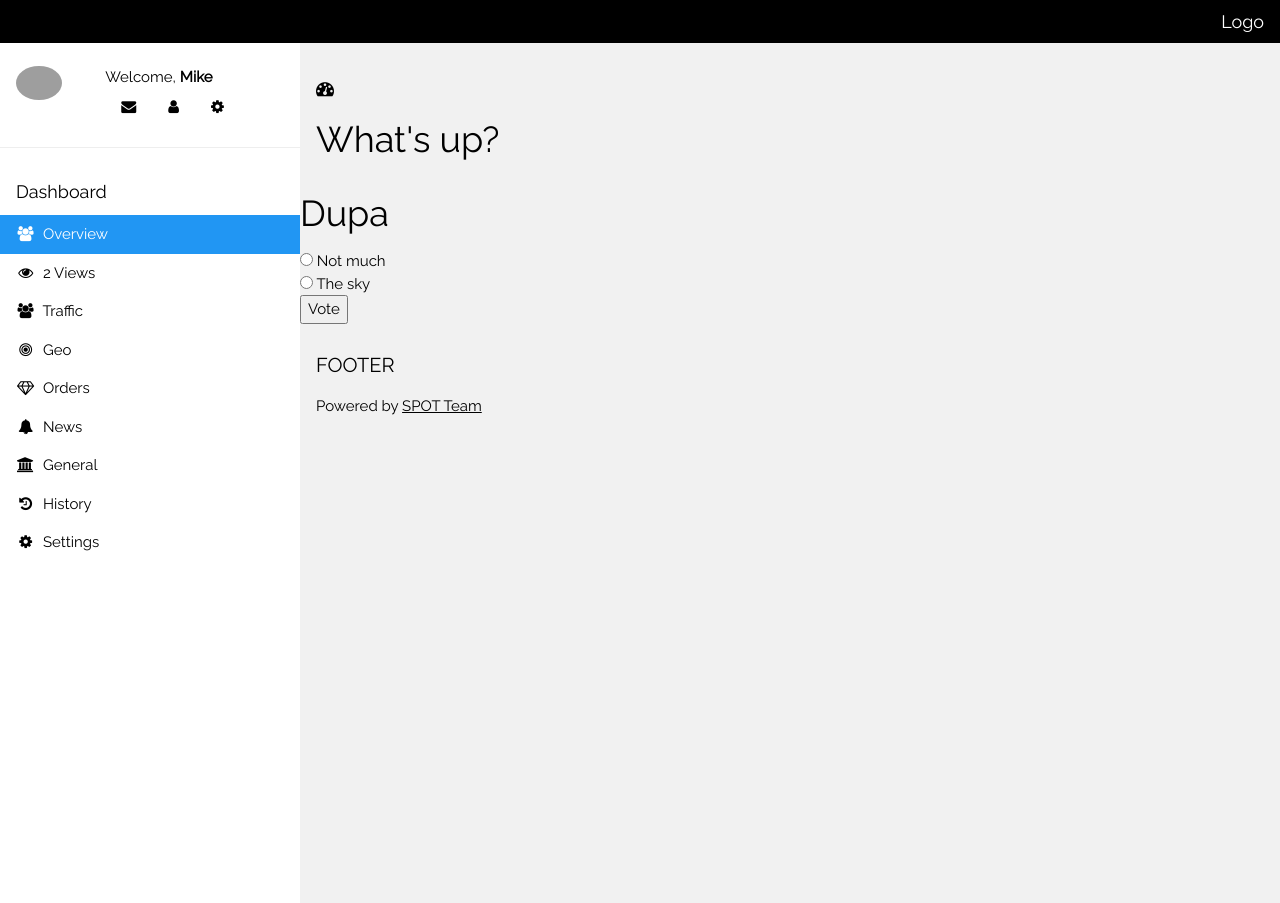
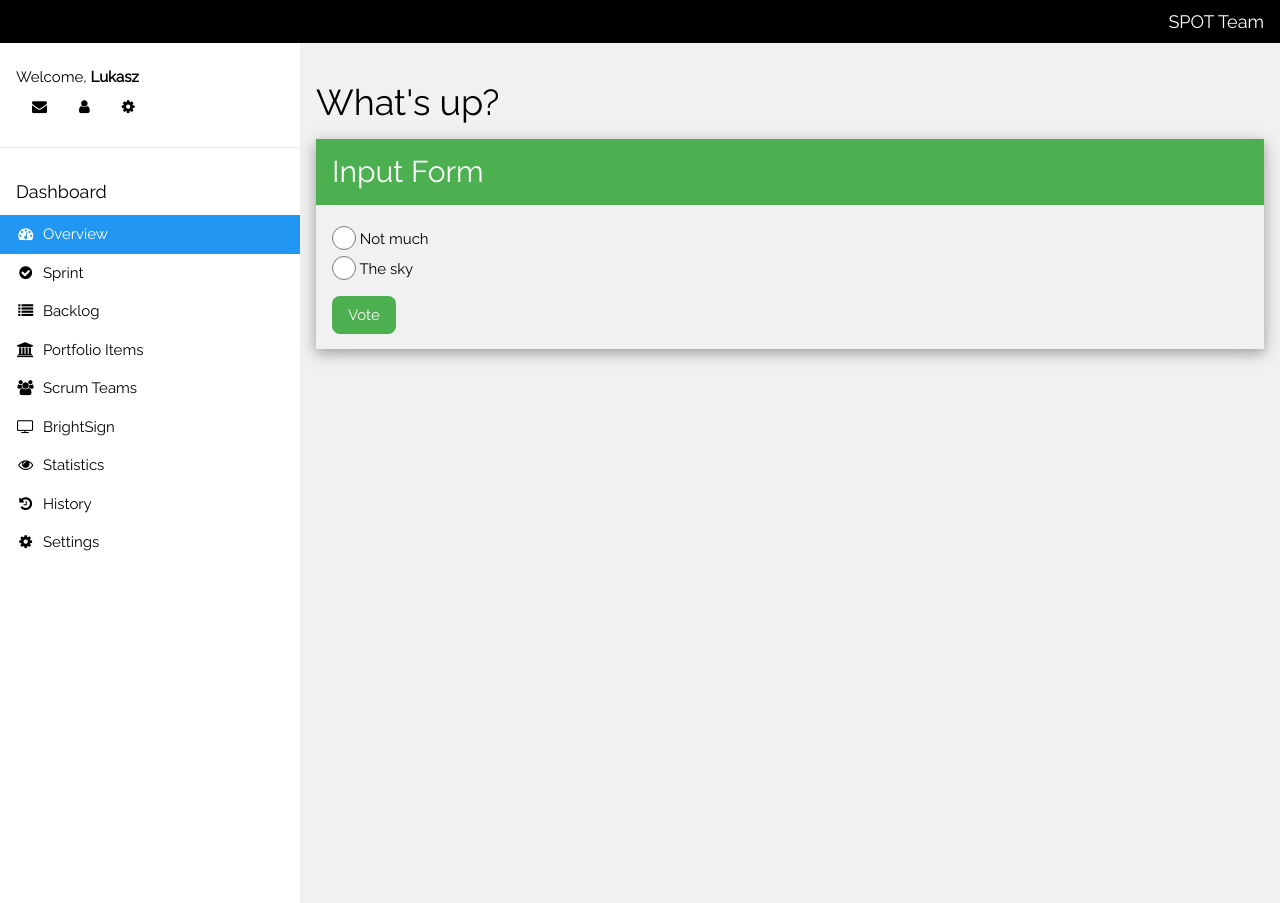
Before and after one commit to shoxdecoder/Dashboard, a Django app: page /ReportOne/1/ in a window 1280 px wide. Run offline with Django 3.2, Linux system fonts and the light colour scheme; data comes from the database, SQL or seed files in the repository; both versions use the stored data as it was after the commit; grey boxes are pictures that could not be loaded.

Commit message:
CSS fixes

```diff
--- a/Dashboard/templates/base.html
+++ b/Dashboard/templates/base.html
@@ -15,18 +15,23 @@ html,body,h1,h2,h3,h4,h5 {font-family: "Raleway", sans-serif}
 
 <!-- Top container -->
 <div class="w3-bar w3-top w3-black w3-large" style="z-index:4">
+  <!---->
   <button class="w3-bar-item w3-button w3-hide-large w3-hover-none w3-hover-text-light-grey" onclick="w3_open();"><i class="fa fa-bars"></i>  Menu</button>
-  <span class="w3-bar-item w3-right">Logo</span>
+
+
+  <span class="w3-bar-item w3-right">SPOT Team</span>
 </div>
 
 <!-- Sidebar/menu -->
 <nav class="w3-sidebar w3-collapse w3-white w3-animate-left" style="z-index:3;width:300px;" id="mySidebar"><br>
   <div class="w3-container w3-row">
+<!--
     <div class="w3-col s4">
       <img src="/w3images/avatar2.png" class="w3-circle w3-margin-right" style="width:46px">
     </div>
+-->
     <div class="w3-col s8 w3-bar">
-      <span>Welcome, <strong>Mike</strong></span><br>
+      <span>Welcome, <strong>Lukasz</strong></span><br>
       <a href="#" class="w3-bar-item w3-button"><i class="fa fa-envelope"></i></a>
       <a href="#" class="w3-bar-item w3-button"><i class="fa fa-user"></i></a>
       <a href="#" class="w3-bar-item w3-button"><i class="fa fa-cog"></i></a>
@@ -38,13 +43,13 @@ html,body,h1,h2,h3,h4,h5 {font-family: "Raleway", sans-serif}
   </div>
   <div class="w3-bar-block">
     <a href="#" class="w3-bar-item w3-button w3-padding-16 w3-hide-large w3-dark-grey w3-hover-black" onclick="w3_close()" title="close menu"><i class="fa fa-remove fa-fw"></i>  Close Menu</a>
-    <a href="#" class="w3-bar-item w3-button w3-padding w3-blue"><i class="fa fa-users fa-fw"></i>  Overview</a>
-    <a href="#" class="w3-bar-item w3-button w3-padding"><i class="fa fa-eye fa-fw"></i>  2 Views</a>
-    <a href="#" class="w3-bar-item w3-button w3-padding"><i class="fa fa-users fa-fw"></i>  Traffic</a>
-    <a href="#" class="w3-bar-item w3-button w3-padding"><i class="fa fa-bullseye fa-fw"></i>  Geo</a>
-    <a href="#" class="w3-bar-item w3-button w3-padding"><i class="fa fa-diamond fa-fw"></i>  Orders</a>
-    <a href="#" class="w3-bar-item w3-button w3-padding"><i class="fa fa-bell fa-fw"></i>  News</a>
-    <a href="#" class="w3-bar-item w3-button w3-padding"><i class="fa fa-bank fa-fw"></i>  General</a>
+    <a href="/ReportOne/" class="w3-bar-item w3-button w3-padding w3-blue"><i class="fa fa-tachometer fa-fw"></i>  Overview</a>
+    <a href="/ReportOne/1/" class="w3-bar-item w3-button w3-padding"><i class="fa fa-check-circle fa-fw"></i>  Sprint</a>
+    <a href="#" class="w3-bar-item w3-button w3-padding"><i class="fa fa-list fa-fw"></i>  Backlog</a>
+    <a href="#" class="w3-bar-item w3-button w3-padding"><i class="fa fa-bank fa-fw"></i>  Portfolio Items</a>
+    <a href="#" class="w3-bar-item w3-button w3-padding"><i class="fa fa-users fa-fw"></i>  Scrum Teams</a>
+    <a href="#" class="w3-bar-item w3-button w3-padding"><i class="fa fa-tv fa-fw"></i>  BrightSign</a>
+    <a href="#" class="w3-bar-item w3-button w3-padding"><i class="fa fa-eye fa-fw"></i>  Statistics</a>
     <a href="#" class="w3-bar-item w3-button w3-padding"><i class="fa fa-history fa-fw"></i>  History</a>
     <a href="#" class="w3-bar-item w3-button w3-padding"><i class="fa fa-cog fa-fw"></i>  Settings</a><br><br>
   </div>
@@ -59,7 +64,7 @@ html,body,h1,h2,h3,h4,h5 {font-family: "Raleway", sans-serif}
 
   <!-- Header -->
   <header class="w3-container" style="padding-top:22px">
-    <h5><b><i class="fa fa-dashboard"></i>{% block title %}{% endblock %}</b></h5>
+    <h5><b>{% block title %}{% endblock %}</b></h5>
   </header>
 
 
@@ -68,12 +73,12 @@ html,body,h1,h2,h3,h4,h5 {font-family: "Raleway", sans-serif}
 
 
 
-  <!-- Footer -->
+  <!-- Footer
   <footer class="w3-container w3-padding-16 w3-light-grey">
     <h4>FOOTER</h4>
     <p>Powered by <a href="mail:BSD_Spot@google.com" target="_blank">SPOT Team</a></p>
   </footer>
-
+  -->
   <!-- End page content -->
 </div>
 
@@ -86,11 +91,11 @@ var overlayBg = document.getElementById("myOverlay");
 
 // Toggle between showing and hiding the sidebar, and add overlay effect
 function w3_open() {
-    if (mySidebar.style.display === 'block') {
-        mySidebar.style.display = 'none';
+    if (mySidebar.style.display === "block") {
+        mySidebar.style.display = "none";
         overlayBg.style.display = "none";
     } else {
-        mySidebar.style.display = 'block';
+        mySidebar.style.display = "block";
         overlayBg.style.display = "block";
     }
 }
--- a/ReportOne/templates/ReportOne/detail.html
+++ b/ReportOne/templates/ReportOne/detail.html
@@ -1,20 +1,28 @@
+{% extends "base.html" %} {% block title %}
+<h1>{{ question.question_text }}</h1>
+{% endblock %} {% block body %} {% if error_message %}
+<p>
+    <strong>{{ error_message }}</strong>
+</p>{% endif %}
 
 
-{% extends "base.html" %}
+<div class="w3-container">
+    <div class="w3-card-4">
+        <div class="w3-container w3-green">
+            <h2>Input Form</h2>
+        </div>
 
-{% block title %}
-<h1>{{ question.question_text }}</h1>
+        <form class="w3-container" action="{% url 'ReportOne:vote' question.id %}" method="post">
+            <p>
+            {% csrf_token %}
+            {% for choice in question.choice_set.all %}
+                <input class="w3-radio" type="radio" name="choice" id="choice{{ forloop.counter }}" value="{{ choice.id }}"/>
+                <label for="choice{{ forloop.counter }}">{{ choice.choice_text }}</label><br>
+            {% endfor %}
+            <p>
+            <input class="w3-btn w3-green w3-round-large" type="submit" value="Vote" /><p>
+        </form>
+    </div>
+</div>
+<p>
 {% endblock %}
-
-{% block body %}
-{% if error_message %}<p><strong>{{ error_message }}</strong></p>{% endif %}
-<h1>Dupa</h1>
-<form action="{% url 'ReportOne:vote' question.id %}" method="post">
-{% csrf_token %}
-{% for choice in question.choice_set.all %}
-    <input type="radio" name="choice" id="choice{{ forloop.counter }}" value="{{ choice.id }}" />
-    <label for="choice{{ forloop.counter }}">{{ choice.choice_text }}</label><br />
-{% endfor %}
-<input type="submit" value="Vote" />
-</form>
-{% endblock %}
```
Also changed, not shown: ReportOne/templates/ReportOne/results.html (+13 -7 lines), db.sqlite3.
